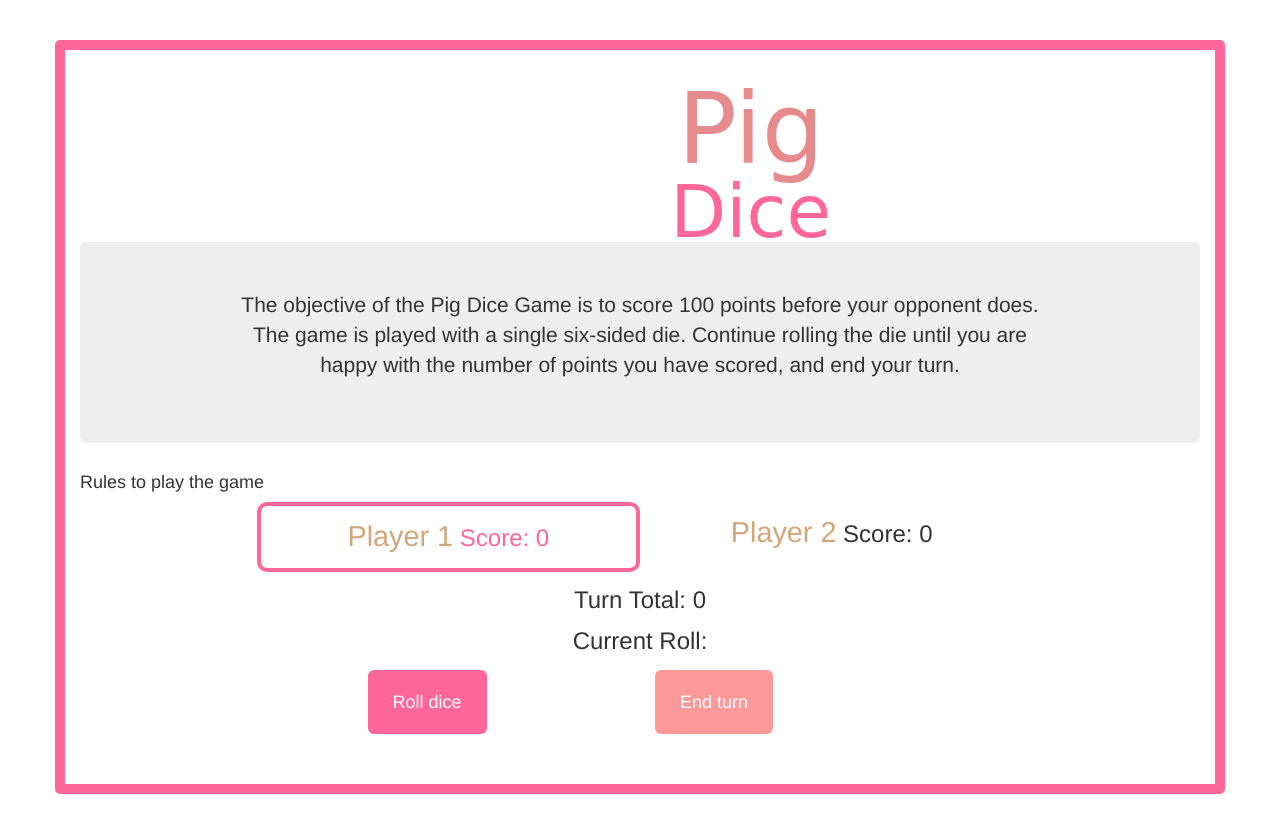
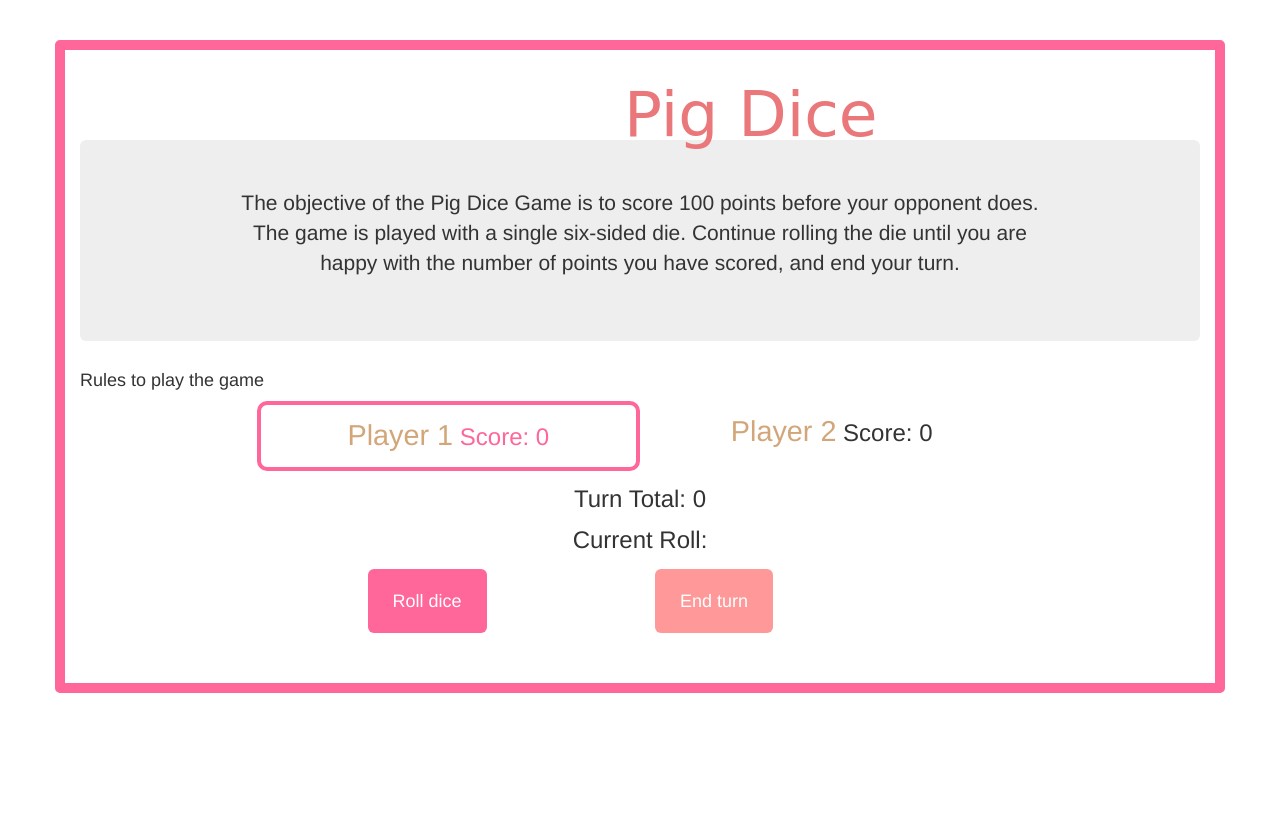
Before and after one commit to nyirahabimana-dative/pig-dice, a plain HTML site: page index.html in a window 1280 px wide. After the commit the page ends 800 px from the top, so only its background shows below. Drawn offline with Linux system fonts and the light colour scheme.

Commit message:
save changes

```diff
--- a/css/styles.css
+++ b/css/styles.css
@@ -8,16 +8,12 @@ h1 {
     line-height: 0.8;
   }
 
-  h1#top {
-    color:#e58b8d;
-   /*color: #FF6699;*/
-    font-size: 7em;
+  h1 {
+    color: #ea777a;
+    font-size: 4.5em;
+    font-family:cursive;
+  }
 
-  }
-  h1#bottom {
-    color: #FF6699;
-    font-size: 5.2em;
-   }
 
    h3 {
     margin-top: 15px;
@@ -44,10 +40,12 @@ h1 {
 };
 p {
     margin-top: 25px;
+
 }
 
 #players {
   text-align: center;
+
 }
 
 .container {
@@ -76,7 +74,6 @@ p {
 
   #end-turn .btn {
       color: #fff;
-      /*background: #FF99BB;*/
       background-color: #FF9999;
       border: #FF99BB;
 
--- a/index.html
+++ b/index.html
@@ -16,8 +16,7 @@
 
                 </div>
                 <div class="col-xs-4 title text-left">
-                    <h1 id="top">Pig</h1>
-                    <h1 id="bottom">Dice</h1>
+                    <h1 align="center">Pig Dice</h1>
                 </div>
             </div>
             <div class="jumbotron">
```
